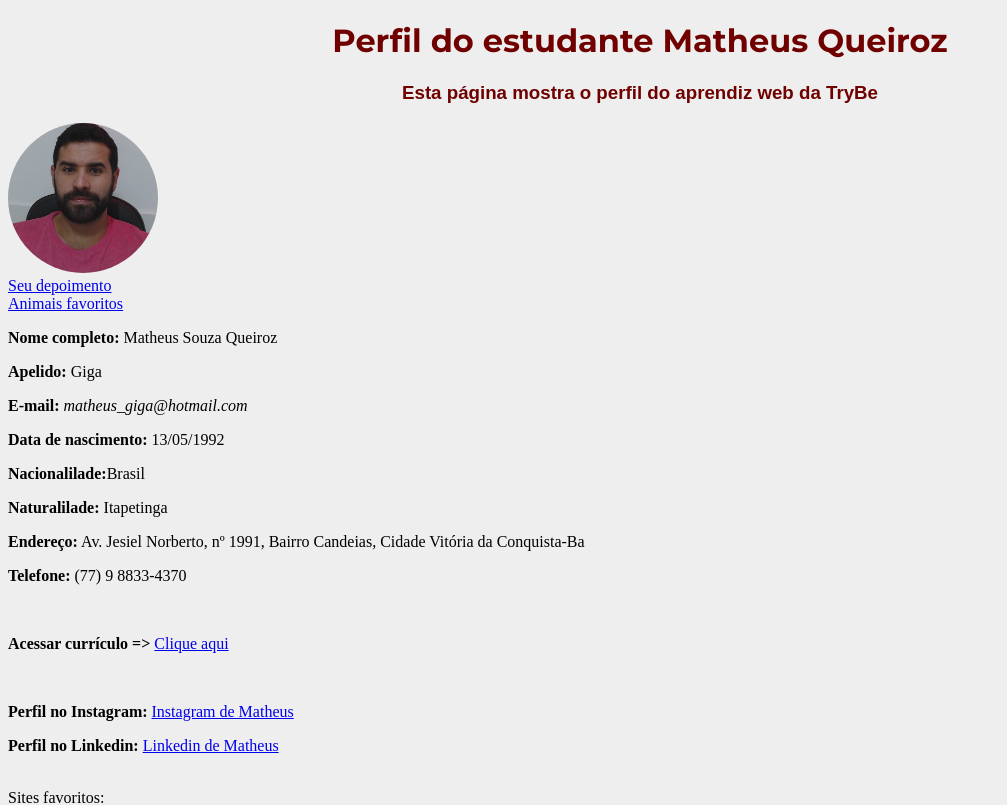
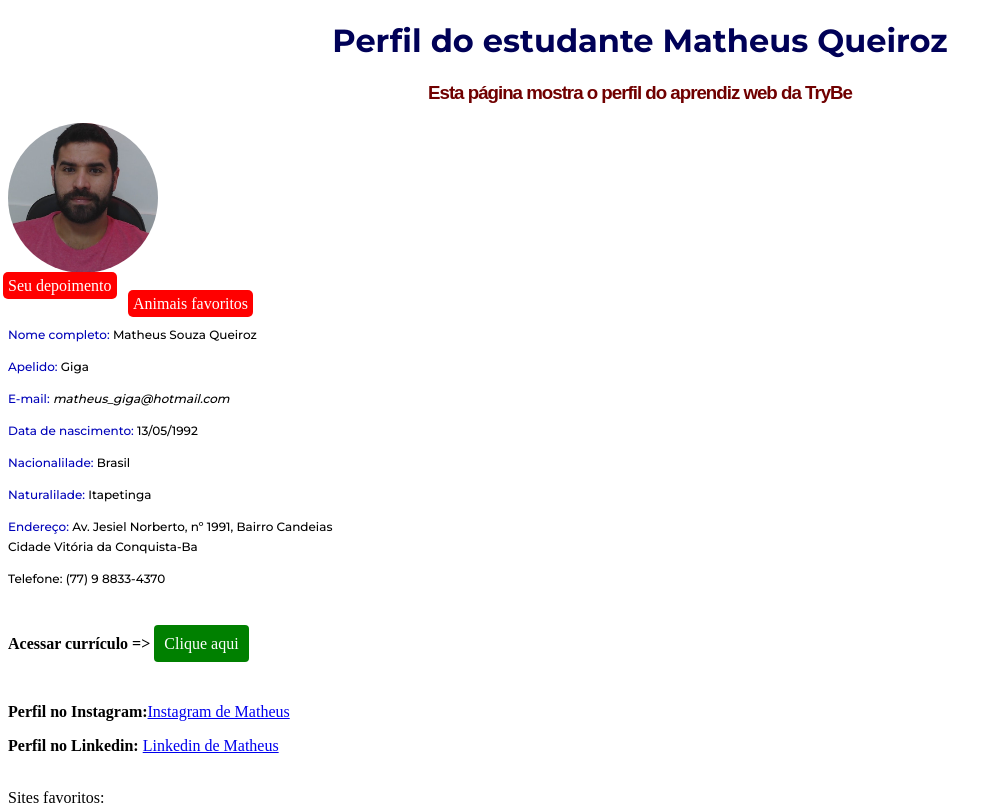
Before and after one commit to matheusqueiroz92/matheusqueiroz92, a plain HTML site: page index.html in a window 1280 px wide. Shown: the top 805 px of the page, without its empty margins (0-1007 px from the left). Drawn offline with Linux system fonts and the light colour scheme.

Commit message:
Alterando botao css

```diff
--- a/index.html
+++ b/index.html
@@ -9,11 +9,11 @@
         <!-- Aqui é feita a estilização em CSS -->
         <style>
             body{
-                background-color: rgb(238, 238, 238);
+                background-color: rgb(255, 255, 255);
             }
 
             #titulo-do-site{
-                color: rgb(112, 0, 0);
+                color: rgb(0, 1, 87);
                 font-family: Montserrat,Arial, Helvetica, sans-serif;
                 text-align: center;
             }
@@ -21,12 +21,26 @@
                 color: rgb(112, 0, 0);
                 text-align: center;
                 font-family: Arial, Helvetica, sans-serif;
+                letter-spacing: -1px;
             }
             .picture{
                 border-radius: 100%;
             }
             .picture2{
                 border-radius: 10%;
+            }
+
+            .button-top-testemonial{
+                margin: -5px;
+                color: white;
+                text-decoration: none;
+                padding: 5px;
+                background-color: red;
+                border-radius: 5px;
+            }
+
+            .button-top-testemonial:hover{
+                background-color: rgb(133, 0, 0);
             }
 
             .testemonial-matheus{
@@ -37,8 +51,37 @@
                 letter-spacing: -1px;
             }
 
-            button{
+            .button-top-animals{
+                margin: 120px;
+                color: white;
+                text-decoration: none;
+                padding: 5px;
+                background-color: red;
+                border-radius: 5px;
+            }
 
+            .button-curriculo{
+                color: rgb(255, 255, 255);
+                background-color: green;
+                padding: 10px;
+                border-radius: 4px;
+                text-decoration: none;
+
+            }
+
+            .information{
+                font-family: montserrat;
+                font-size: 12px;
+                font-weight: 400;
+                line-height: 20px;
+            }
+
+            .color-label{
+                color:rgb(0, 3, 185)
+            }
+
+            .button-curriculo:hover{
+                background-color: rgb(0, 82, 0);
             }
         </style>
 
@@ -47,21 +90,23 @@
     <body>
         <h1 id="titulo-do-site">Perfil do estudante Matheus Queiroz</h1>
         <h3> Esta página mostra o perfil do aprendiz web da TryBe</h3>
-        <img src="foto-matheus.jpg" width="150px" alt="Foto de Matheus" title="Imagem de Matheus" class="picture"><br>
-        <a href="#depoimento">Seu depoimento</a><br>
-        <a href="#section-animals">Animais favoritos</a>
-        <p><strong>Nome completo:</strong> Matheus Souza Queiroz</p>
-        <p><strong>Apelido:</strong> Giga</p>
-        <p><strong>E-mail:</strong> <em>matheus_giga@hotmail.com</em></p>
-        <p><strong>Data de nascimento:</strong> 13/05/1992</p>
-        <p><strong>Nacionalilade:</strong><span>Brasil</span></p>
-        <p><strong>Naturalilade:</strong> Itapetinga</p>
-        <p><strong>Endereço:</strong> Av. Jesiel Norberto, nº 1991, Bairro Candeias, Cidade Vitória da Conquista-Ba</p>
-        <p><strong>Telefone:</strong> (77) 9 8833-4370</p>
+        <div class="section-information">
+            <a href="https://www.instagram.com/matheusgiga/"><img src="foto-matheus.jpg" width="150px" alt="Foto de Matheus" title="Imagem de Matheus" class="picture"></a><br>
+            <a class="button-top-testemonial" href="#depoimento">Seu depoimento</a><br>
+            <a class="button-top-animals"href="#section-animals">Animais favoritos</a>
+            <p class="information"><span class="color-label">Nome completo:</span> Matheus Souza Queiroz</p>
+            <p class="information"><span class="color-label">Apelido:</span> Giga</p>
+            <p class="information"><span class="color-label">E-mail:</span> <em>matheus_giga@hotmail.com</em></p>
+            <p class="information"><span class="color-label">Data de nascimento:</span> 13/05/1992</p>
+            <p class="information"><span class="color-label">Nacionalilade:</span> Brasil</p>
+            <p class="information"><span class="color-label">Naturalilade:</span> Itapetinga</p>
+            <p class="information"><span class="color-label">Endereço:</span> Av. Jesiel Norberto, nº 1991, Bairro Candeias<br>Cidade Vitória da Conquista-Ba</p>
+            <p class="information">Telefone: (77) 9 8833-4370</p>
+        </div>
         <br>
-        <p><strong>Acessar currículo =></strong> <a href="Currículo Matheus Queiroz-atualizado.pdf">Clique aqui</a></p>
+        <p><strong>Acessar currículo =></strong> <a class="button-curriculo" href="Currículo Matheus Queiroz-atualizado.pdf">Clique aqui</a></p>
         <br>
-        <p><strong>Perfil no Instagram:</strong> <a href="https://www.instagram.com/matheusgiga/" target="_blank">Instagram de Matheus</a></p>
+        <p><strong>Perfil no Instagram:</strong><a href="https://www.instagram.com/matheusgiga/" target="_blank">Instagram de Matheus</a></p>
         <p><strong>Perfil no Linkedin:</strong> <a href="https://www.linkedin.com/in/matheus-queiroz-80b87b45/" target="_blank">Linkedin de Matheus</a></p>
         <br>
         Sites favoritos:
```
Also changed, not shown: background-1200x800.jpg (added), bg.jpg (added), bg1.jpeg (added).
